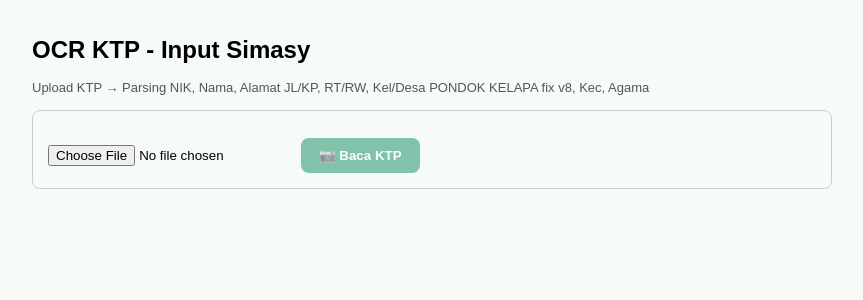
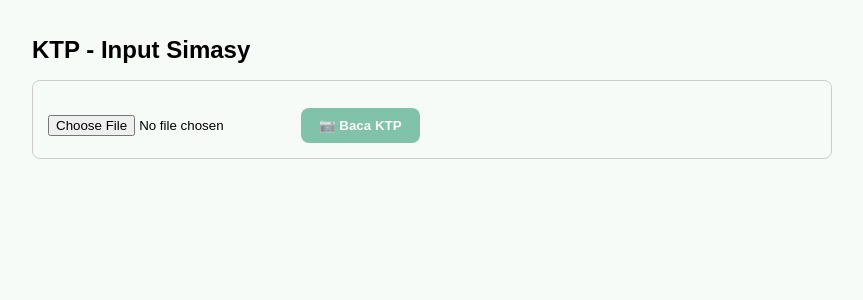
Before and after one commit to edriv2014-prog/input-simasy, a Next.js app in the folder frontend/: page / in a window 1280 px wide. Shown: the top 300 px of the page, without its empty margins (208-1071 px from the left). Built offline with nearby package versions, Linux system fonts and the light colour scheme.

Commit message:
FIX v9 RT/RW spasi 003 / 010 + LAGOA/KOJA + tombol hitam di website

```diff
--- a/frontend/app/page.tsx
+++ b/frontend/app/page.tsx
@@ -1,5 +1,5 @@
 "use client";
-import { useState, useEffect } from "react";
+import { useEffect, useState } from "react";
 
 type KtpData = {
   nik?: string;
@@ -92,9 +92,7 @@ export default function Page() {
 
   return (
     <div style={{ maxWidth: 800, margin: "0 auto", padding: 20, fontFamily: "sans-serif" }}>
-      <h1 style={{ fontSize: 24, fontWeight: "bold" }}>OCR KTP - Input Simasy</h1>
-      <p style={{ color: "#555", fontSize: 13 }}>Upload KTP → Parsing NIK, Nama, Alamat JL/KP, RT/RW, Kel/Desa PONDOK KELAPA fix v8, Kec, Agama</p>
-
+      <h1 style={{ fontSize: 24, fontWeight: "bold" }}>KTP - Input Simasy</h1>
       <div style={{ border: "1px solid #ccc", padding: 15, borderRadius: 8, marginTop: 15 }}>
         <input type="file" accept="image/*" onChange={handleFileChange} />
         {preview && (
```
